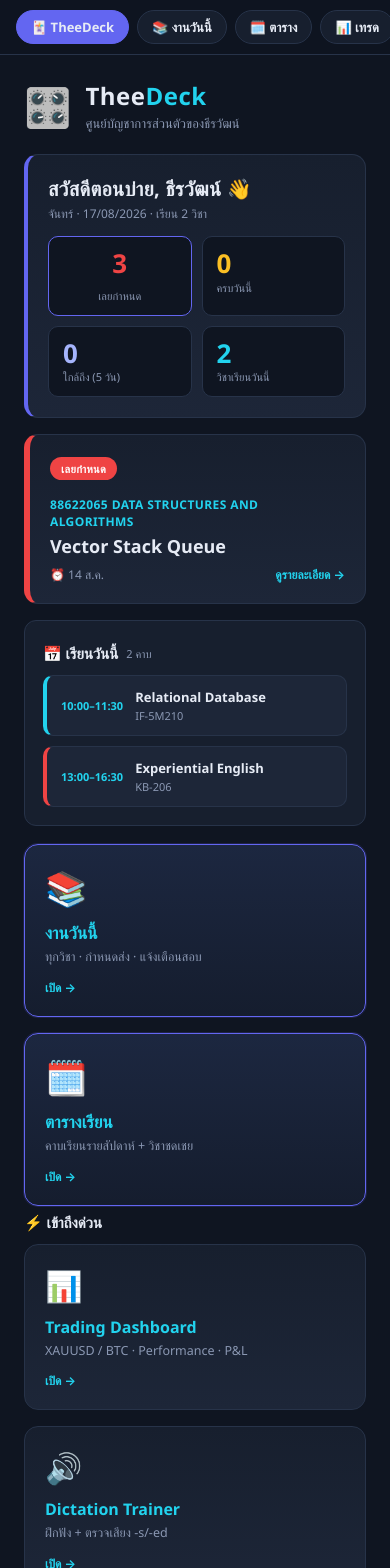
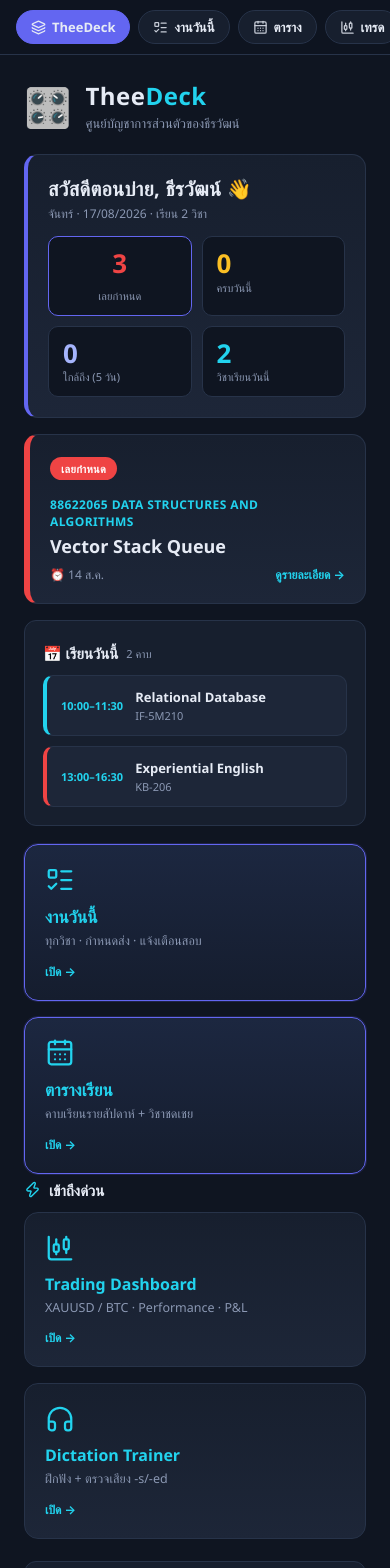
Before and after one commit to ArtTheerawat/arttheerawat.github.io, a Next.js app: page / in a window 390 px wide. Shown: the top 1568 px of the page. Built offline with nearby package versions, Linux system fonts and the light colour scheme; no server answers; the database is empty.

Commit message:
icon system Lucide (nav+headers+tiles), mobile trading cards แทน table

```diff
--- a/app/globals.css
+++ b/app/globals.css
@@ -33,14 +33,17 @@ footer{color:var(--muted); font-size:11px; text-align:center; margin-top:26px}
 /* ── Top navigation bar (new) ── */
 .app-nav{position:sticky; top:0; z-index:40; background:rgba(15,21,33,.92); backdrop-filter:blur(8px); border-bottom:1px solid var(--border)}
 .app-nav-inner{max-width:1100px; margin:0 auto; padding:10px 24px; display:flex; gap:8px; flex-wrap:wrap}
-.app-nav a{padding:7px 14px; border-radius:999px; font-size:13px; font-weight:600; background:var(--card); border:1px solid var(--border); color:var(--txt); white-space:nowrap}
+.app-nav a{padding:7px 14px; border-radius:999px; font-size:13px; font-weight:600; background:var(--card); border:1px solid var(--border); color:var(--txt); white-space:nowrap; display:inline-flex; align-items:center; gap:6px}
+.app-nav a .nav-ico{width:15px; height:15px; opacity:.85}
+.app-nav a.on .nav-ico{opacity:1}
 .app-nav a.on{background:var(--accent); border-color:var(--accent)}
 
 /* ── Index hub cards ── */
 .cards{display:grid; grid-template-columns:repeat(auto-fill,minmax(240px,1fr)); gap:16px; margin-top:8px}
 .tile{background:linear-gradient(180deg,var(--card),var(--card2)); border:1px solid var(--border); border-radius:14px; padding:20px; transition:.15s; display:block}
 .tile:hover{transform:translateY(-3px); border-color:var(--accent)}
-.tile .ico{font-size:30px; margin-bottom:10px}
+.tile .ico{font-size:30px; margin-bottom:10px; display:flex; align-items:center}
+.tile .ico svg{width:30px; height:30px; stroke-width:1.8; color:var(--accent2)}
 .tile .t{font-size:16px; font-weight:700}
 .tile .d{font-size:12.5px; color:var(--muted); margin-top:4px; line-height:1.5}
 .tile .go{margin-top:12px; font-size:12px; font-weight:700; color:var(--accent2)}
@@ -68,6 +71,8 @@ footer{color:var(--muted); font-size:11px; text-align:center; margin-top:26px}
 .cards-sec{background:var(--card); border:1px solid var(--border); border-radius:12px; padding:18px; margin-bottom:22px}
 .cards-sec h2{font-size:16px; margin-bottom:14px; display:flex; align-items:center; gap:8px}
 .cards-sec h2 .tag{margin-left:auto; font-size:11px; color:var(--muted); font-weight:400}
+.cards-sec h2 svg{width:17px; height:17px; color:var(--accent2); stroke-width:2; flex:none}
+.sec-title svg{width:17px; height:17px; color:var(--accent2); stroke-width:2; flex:none}
 table{width:100%; border-collapse:collapse; font-size:13px}
 th,td{text-align:left; padding:8px 10px; border-bottom:1px solid var(--border)}
 th{color:var(--muted); font-weight:600; font-size:11px; text-transform:uppercase; letter-spacing:.5px; white-space:nowrap}
@@ -325,3 +330,13 @@ table.sched td.cl.overlay .cl-btn{font-style:italic}
     .hide-btn.locked{border-color:rgba(234,179,8,.45); color:#fbbf24; cursor:pointer}
     .hide-btn.locked:hover{border-color:#fbbf24; background:rgba(234,179,8,.1); color:#fde047}
     .hide-btn.locked.compact{width:32px; height:30px; padding:0}
+/* ── Trading: mobile cards (replace horizontal-scroll tables on small screens) ── */
+.mob-trades{display:none}
+.t-card-grid{display:grid; grid-template-columns:auto 1fr; gap:4px 12px; margin-top:10px; padding-top:10px; border-top:1px dashed var(--border); font-size:12.5px}
+.t-card-grid .t-card-lbl{color:var(--muted); font-weight:600}
+.mob-trades .mob-card .mob-time{display:flex; align-items:center; justify-content:space-between; gap:8px}
+.mob-chip{margin-left:auto; display:inline-flex}
+@media(max-width:760px){
+  .cards-sec table.tbl.desk-only{display:none}
+  .mob-trades{display:block}
+}
--- a/app/page.tsx
+++ b/app/page.tsx
@@ -2,6 +2,7 @@
 
 import Link from "next/link";
 import { useCallback, useEffect, useMemo, useRef, useState } from "react";
+import { ListTodo, CalendarDays, CandlestickChart, Headphones, Zap, type LucideIcon } from "lucide-react";
 import { classifyAssignment, dataUrl, fmtDate, fmtMoney, nowBKKHour, todayIdxBKK, todayLabelBKK, todayStr, type Bucket } from "@/lib/data";
 import { SCHEDULE, COURSES } from "@/lib/schedule-data";
 import { useHiddenTasks } from "@/lib/hidden-tasks";
@@ -11,13 +12,14 @@ import { HideButton } from "@/components/HiddenTasks";
    Split into PRIMARY (study-critical: tasks + schedule — surface first and
    more prominent) and SECONDARY (support tools: trading + dictation — grouped
    below as plain "quick access"). Keeps task priority readable. */
-const PRIMARY_TILES = [
-  { href: "/today", ico: "📚", t: "งานวันนี้", d: "ทุกวิชา · กำหนดส่ง · แจ้งเตือนสอบ" },
-  { href: "/schedule", ico: "🗓️", t: "ตารางเรียน", d: "คาบเรียนรายสัปดาห์ + วิชาชดเชย" },
+type Tile = { href: string; Icon: LucideIcon; t: string; d: string };
+const PRIMARY_TILES: Tile[] = [
+  { href: "/today", Icon: ListTodo, t: "งานวันนี้", d: "ทุกวิชา · กำหนดส่ง · แจ้งเตือนสอบ" },
+  { href: "/schedule", Icon: CalendarDays, t: "ตารางเรียน", d: "คาบเรียนรายสัปดาห์ + วิชาชดเชย" },
 ];
-const SECONDARY_TILES = [
-  { href: "/trading", ico: "📊", t: "Trading Dashboard", d: "XAUUSD / BTC · Performance · P&L" },
-  { href: "/dictation", ico: "🔊", t: "Dictation Trainer", d: "ฝึกฟัง + ตรวจเสียง -s/-ed" },
+const SECONDARY_TILES: Tile[] = [
+  { href: "/trading", Icon: CandlestickChart, t: "Trading Dashboard", d: "XAUUSD / BTC · Performance · P&L" },
+  { href: "/dictation", Icon: Headphones, t: "Dictation Trainer", d: "ฝึกฟัง + ตรวจเสียง -s/-ed" },
 ];
 
 /* ── Usage data types (unchanged) ── */
@@ -345,33 +347,39 @@ export default function HomePage() {
 
       {/* ── Primary: study-critical quick actions ── */}
                   <div className="cards primary-first">
-              {PRIMARY_TILES.map((tl) => (
+                    {PRIMARY_TILES.map((tl) => {
+                      const Icon = tl.Icon;
+                      return (
                         <Link key={tl.href} href={tl.href} className="tile primary">
-                  <div className="ico">{tl.ico}</div>
+                          <div className="ico"><Icon aria-hidden="true" /></div>
                           <div className="t">{tl.t}</div>
                           <div className="d">{tl.d}</div>
                           <div className="go">เปิด →</div>
                         </Link>
-              ))}
+                      );
+                    })}
                   </div>
 
                   {/* ── Secondary tools ── */}
-            <h2 className="sec-title quick">⚡ เข้าถึงด่วน</h2>
+                  <h2 className="sec-title quick"><Zap aria-hidden="true" /> เข้าถึงด่วน</h2>
                   <div className="cards">
-              {SECONDARY_TILES.map((tl) => (
+                    {SECONDARY_TILES.map((tl) => {
+                      const Icon = tl.Icon;
+                      return (
                         <Link key={tl.href} href={tl.href} className="tile">
-                  <div className="ico">{tl.ico}</div>
+                          <div className="ico"><Icon aria-hidden="true" /></div>
                           <div className="t">{tl.t}</div>
                           <div className="d">{tl.d}</div>
                           <div className="go">เปิด →</div>
                         </Link>
-              ))}
+                      );
+                    })}
                   </div>
 
       {/* ── AI Token Usage (kept, moved below quick access) ── */}
       <section className="cards-sec usage-sec">
         <h2>
-          ⚡ AI Token Usage
+                  <Zap aria-hidden="true" /> AI Token Usage
                   <span className="tag">อัปเดต {timeAgoOr(usage?.updated_at) || usage?.updated_at || "—"}</span>
                 </h2>
 
--- a/components/Nav.tsx
+++ b/components/Nav.tsx
@@ -2,14 +2,17 @@
 
 import Link from "next/link";
 import { usePathname } from "next/navigation";
+import { Layers, ListTodo, CalendarDays, CandlestickChart, Headphones, type LucideIcon } from "lucide-react";
 import AuthStatus from "./AuthStatus";
 
-const LINKS = [
-  { href: "/", label: "🃏 TheeDeck" },
-  { href: "/today", label: "📚 งานวันนี้" },
-  { href: "/schedule", label: "🗓️ ตาราง" },
-  { href: "/trading", label: "📊 เทรด" },
-  { href: "/dictation", label: "🔊 ฝึกฟัง" },
+type NavLink = { href: string; label: string; Icon: LucideIcon };
+
+const LINKS: NavLink[] = [
+  { href: "/", label: "TheeDeck", Icon: Layers },
+  { href: "/today", label: "งานวันนี้", Icon: ListTodo },
+  { href: "/schedule", label: "ตาราง", Icon: CalendarDays },
+  { href: "/trading", label: "เทรด", Icon: CandlestickChart },
+  { href: "/dictation", label: "ฝึกฟัง", Icon: Headphones },
 ];
 
 export default function Nav() {
@@ -19,8 +22,10 @@ export default function Nav() {
       <div className="app-nav-inner">
         {LINKS.map((l) => {
           const active = l.href === "/" ? pathname === "/" : pathname.startsWith(l.href);
+          const Icon = l.Icon;
           return (
             <Link key={l.href} href={l.href} className={active ? "on" : ""} aria-current={active ? "page" : undefined}>
+              <Icon className="nav-ico" aria-hidden="true" />
               {l.label}
             </Link>
           );
--- a/package.json
+++ b/package.json
@@ -10,6 +10,7 @@
   "dependencies": {
     "@supabase/ssr": "^0.12.4",
     "@supabase/supabase-js": "^2.112.3",
+    "lucide-react": "^1.31.0",
     "next": "^14.2.15",
     "react": "^18.3.1",
     "react-dom": "^18.3.1"
```
Also changed, not shown: app/trading/page.tsx (+82 -6 lines), 1 other file (tests, documents, lock files or other folders). Lines whose indentation alone changed are shown as unchanged.
